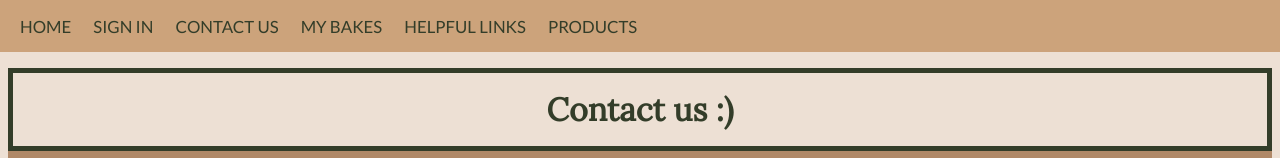
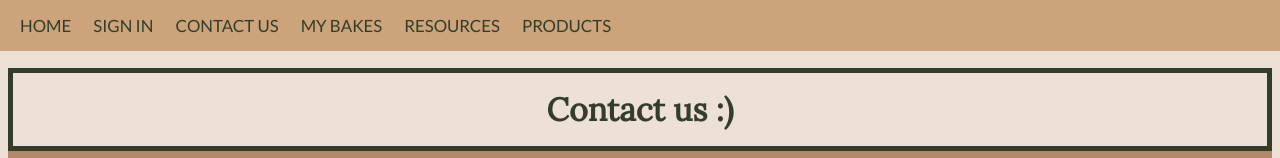
Before and after one commit to K-league/breadr, a plain HTML site: page contact.html in a window 1280 px wide. Shown: the top 158 px of the page. Drawn offline with nearby package versions, Linux system fonts and the light colour scheme.

Commit message:
Resources added

```diff
--- a/contact.html
+++ b/contact.html
@@ -31,7 +31,7 @@
                     <a href="mybakes.html">MY BAKES</a>
                 </li>
                 <li>
-                    <a href="links.html">HELPFUL LINKS</a>
+                    <a href="links.html">RESOURCES</a>
                 </li>
                 <li>
                     <a href="products.html">PRODUCTS</a>
```
Also changed, not shown: index.html (+1 -1 lines), links.html (+1 -1 lines), mybakes.html (+1 -1 lines), products.html (+1 -1 lines), signin.html (+1 -1 lines).
